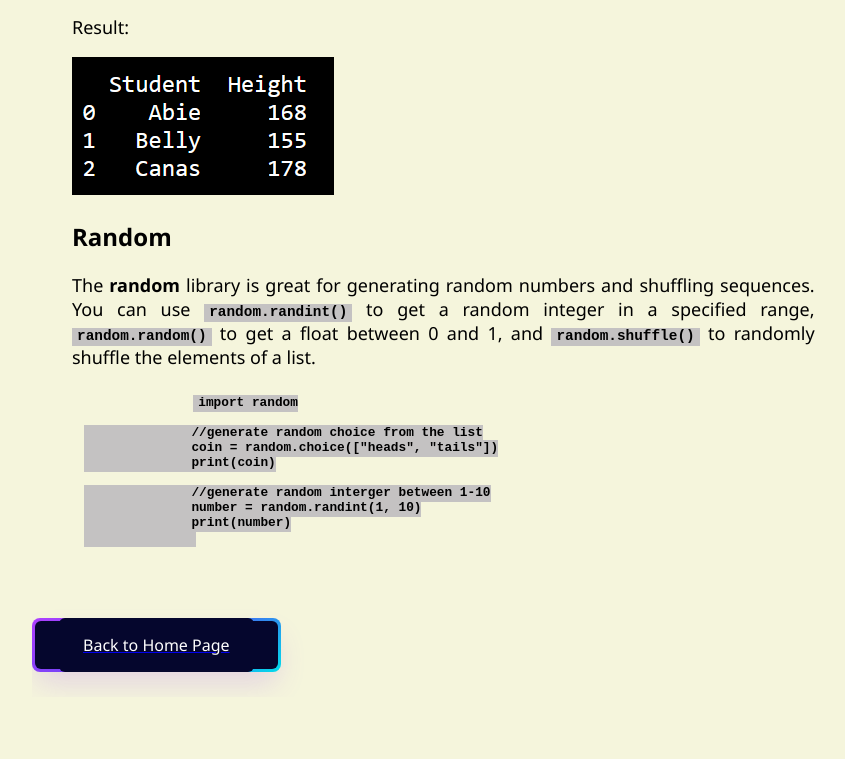
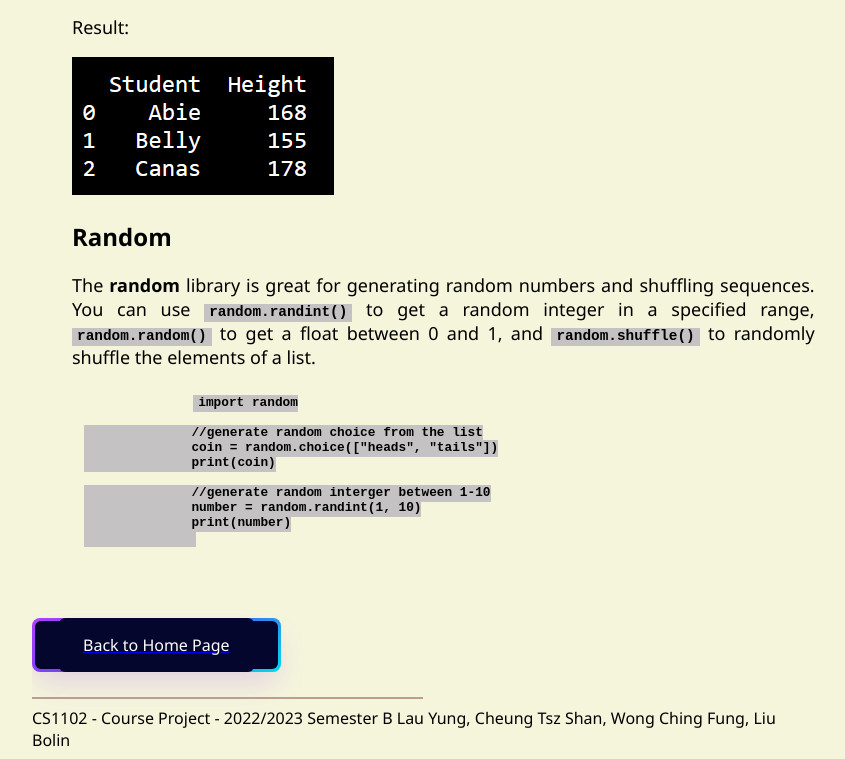
Before and after one commit to Charlie-Creater/Charlie-Creater.github.io, a plain HTML site: page library/library.html in a window 1280 px wide. Shown: the part 2659-3418 px from the top of the page, without its empty margins (36-881 px from the left). Before the commit the page ends 3364 px from the top, so only its background shows below. Drawn offline with nearby package versions, Linux system fonts and the light colour scheme.

Commit message:
Update library.html

```diff
--- a/library/library.html
+++ b/library/library.html
@@ -166,6 +166,8 @@
 
       <a href="/index.html"><button class="button-64" role="button"><span class="text"><span class="text">Back to Home
               Page</b></button></a>
+        <hr/>
+        CS1102 - Course Project - 2022/2023 Semester B Lau Yung, Cheung Tsz Shan, Wong Ching Fung, Liu Bolin
     </div>
 
     <div id="sidebar">
```
